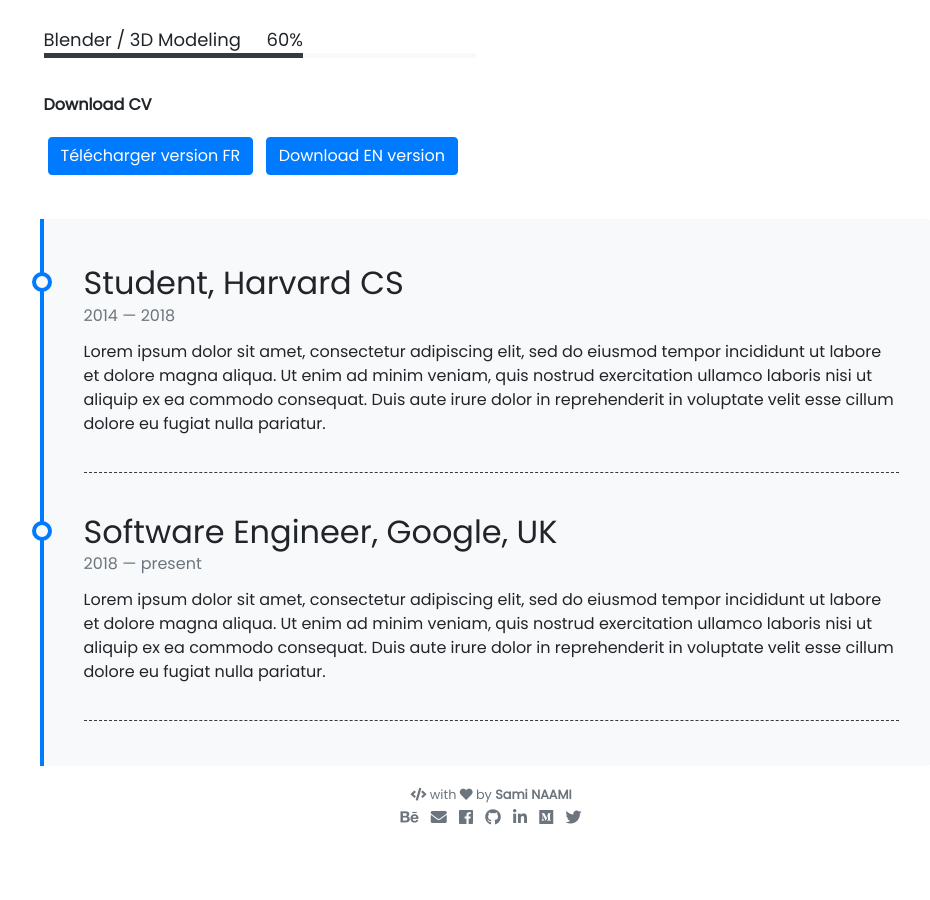
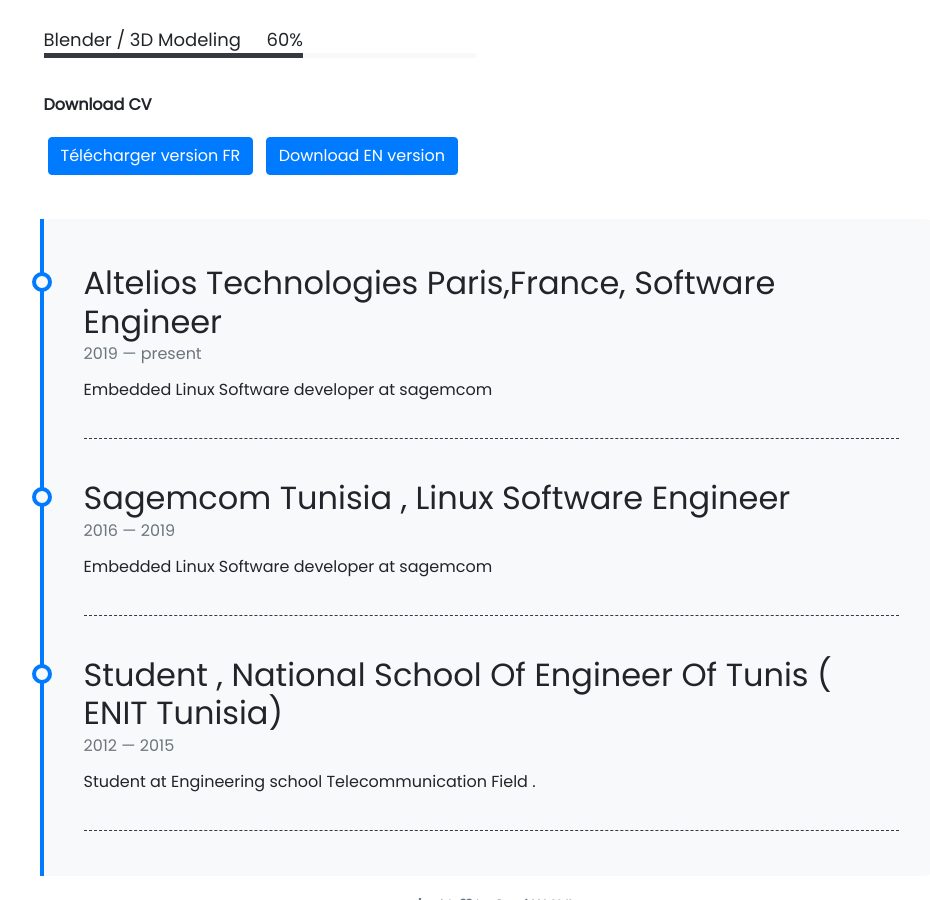
Before and after one commit to snaami/snaami.github.io, a Jekyll site: the page built from pages/about.md, in a window 1280 px wide and 900 px high, scrolled down 836 px. Shown: the whole window, without its empty margins (149-1079 px from the left). Built offline with Jekyll 4.4.1, drawn with Linux system fonts in a browser that asks for light colours; nearby versions of some CDN libraries; before the commit the page ends 1682 px from its top, so only the background shows below that.

Commit message:
Start working with Timeline

```diff
--- a/_data/timeline.yml
+++ b/_data/timeline.yml
@@ -1,17 +1,14 @@
-- title: Student, Harvard CS
-  from: 2014
-  to: 2018
-  description: Lorem ipsum dolor sit amet, consectetur adipiscing elit,
-               sed do eiusmod tempor incididunt ut labore et dolore magna aliqua.
-               Ut enim ad minim veniam, quis nostrud exercitation ullamco laboris
-               nisi ut aliquip ex ea commodo consequat. Duis aute irure dolor in
-               reprehenderit in voluptate velit esse cillum dolore eu fugiat nulla pariatur.
+- title: Altelios Technologies Paris,France,  Software Engineer
+  from: 2019
+  to: present
+  description: Embedded Linux Software developer at sagemcom
 
-- title: Software Engineer, Google, UK
-  from: 2018
-  to: present
-  description: Lorem ipsum dolor sit amet, consectetur adipiscing elit,
-               sed do eiusmod tempor incididunt ut labore et dolore magna aliqua.
-               Ut enim ad minim veniam, quis nostrud exercitation ullamco laboris
-               nisi ut aliquip ex ea commodo consequat. Duis aute irure dolor in
-               reprehenderit in voluptate velit esse cillum dolore eu fugiat nulla pariatur.
+- title: Sagemcom Tunisia , Linux Software Engineer
+  from: 2016
+  to: 2019
+  description: Embedded Linux Software developer at sagemcom
+
+- title: Student , National School Of Engineer Of Tunis ( ENIT Tunisia)
+  from: 2012
+  to: 2015
+  description: Student at Engineering school Telecommunication Field .
```
